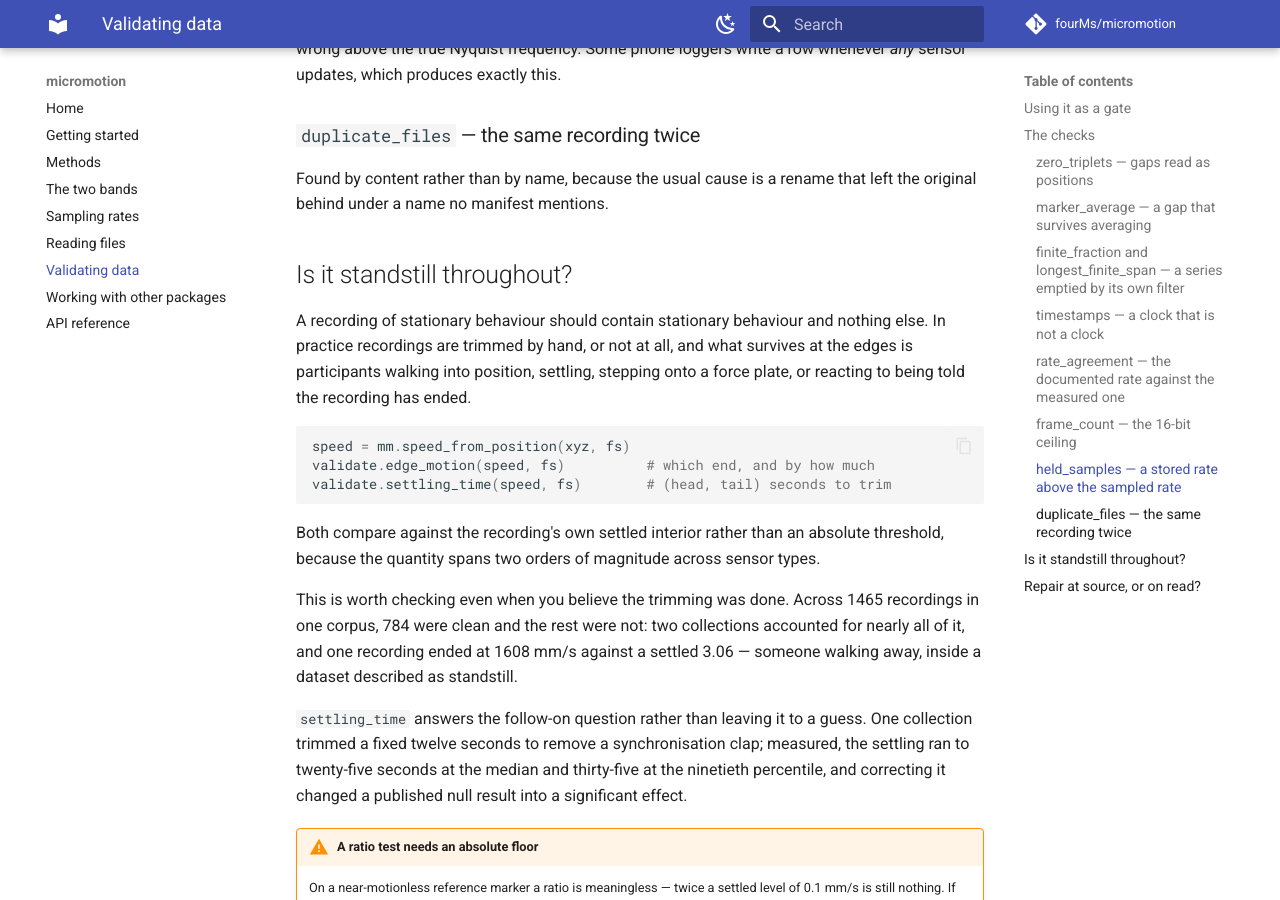
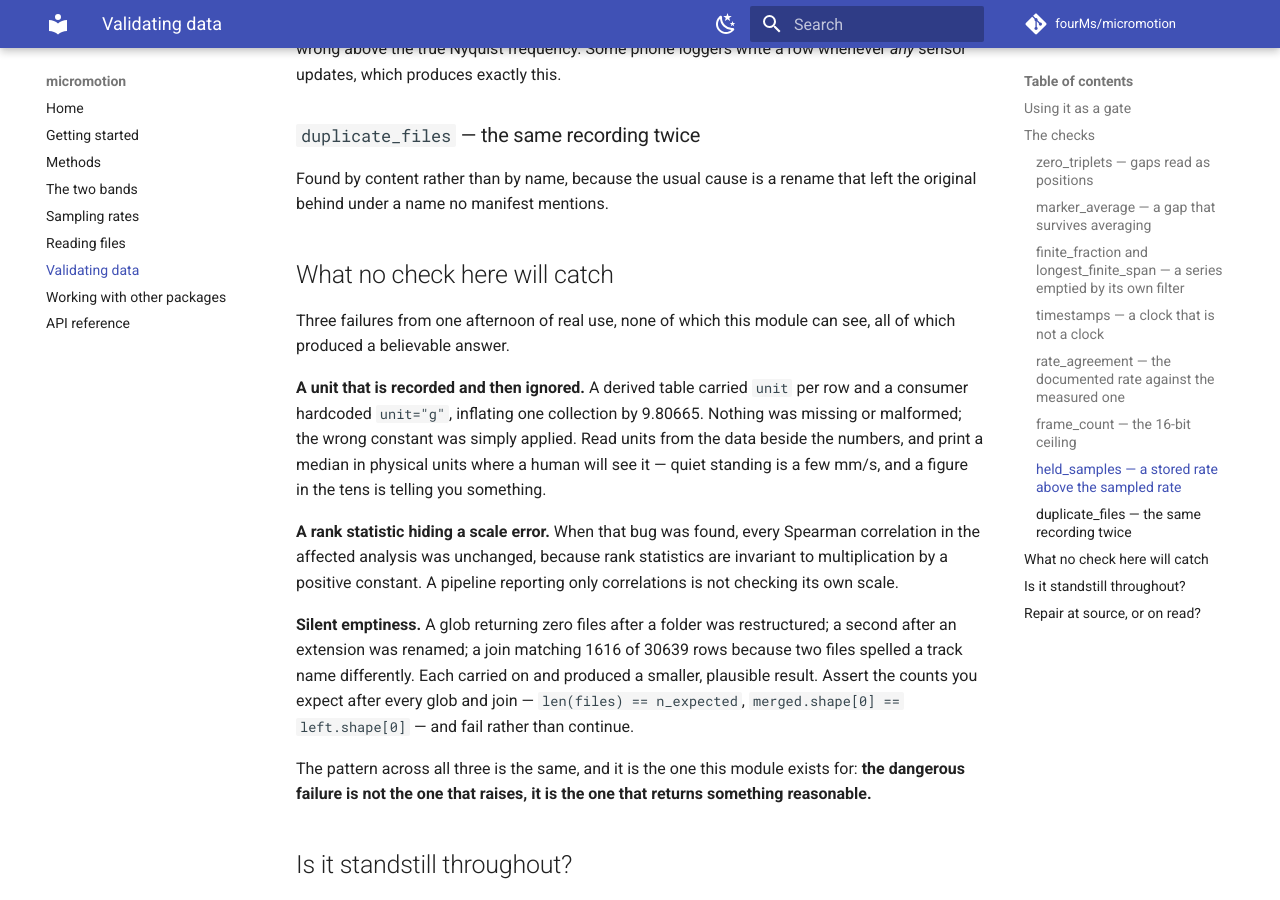
Before and after one commit to fourMs/micromotion, an MkDocs documentation site: the page built from docs/validation.md, in a window 1280 px wide and 900 px high, scrolled down 3155 px. Built offline with MkDocs 1.6.1 and Material for MkDocs 9.7.7, drawn with Linux system fonts in a browser that asks for light colours; comment, search, counter and statistics services are not loaded.

Commit message:
docs: what validation cannot catch — ignored units, rank-invariance, silent emptiness

```diff
--- a/docs/validation.md
+++ b/docs/validation.md
@@ -137,6 +137,30 @@ which produces exactly this.
 Found by content rather than by name, because the usual cause is a rename that left the original
 behind under a name no manifest mentions.
 
+## What no check here will catch
+
+Three failures from one afternoon of real use, none of which this module can see, all of which
+produced a believable answer.
+
+**A unit that is recorded and then ignored.** A derived table carried `unit` per row and a consumer
+hardcoded `unit="g"`, inflating one collection by 9.80665. Nothing was missing or malformed; the
+wrong constant was simply applied. Read units from the data beside the numbers, and print a median
+in physical units where a human will see it — quiet standing is a few mm/s, and a figure in the
+tens is telling you something.
+
+**A rank statistic hiding a scale error.** When that bug was found, every Spearman correlation in
+the affected analysis was unchanged, because rank statistics are invariant to multiplication by a
+positive constant. A pipeline reporting only correlations is not checking its own scale.
+
+**Silent emptiness.** A glob returning zero files after a folder was restructured; a second after an
+extension was renamed; a join matching 1616 of 30639 rows because two files spelled a track name
+differently. Each carried on and produced a smaller, plausible result. Assert the counts you
+expect after every glob and join — `len(files) == n_expected`, `merged.shape[0] == left.shape[0]` —
+and fail rather than continue.
+
+The pattern across all three is the same, and it is the one this module exists for: **the dangerous
+failure is not the one that raises, it is the one that returns something reasonable.**
+
 ## Is it standstill throughout?
 
 A recording of stationary behaviour should contain stationary behaviour and nothing else. In
```
